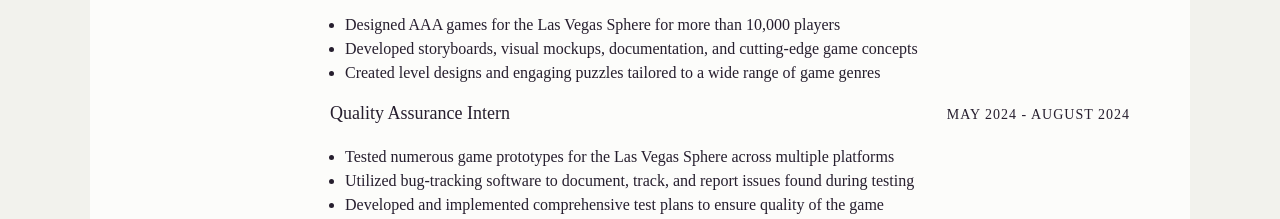
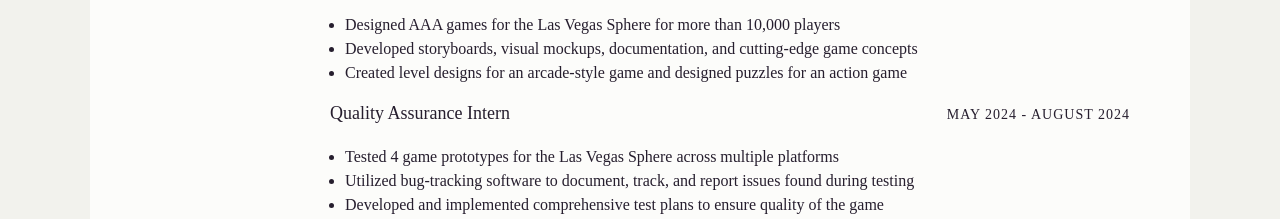
Before and after one commit to gwell09/Portfolio-Website, a plain HTML site: page resume.html in a window 1280 px wide. Shown: the part 680-899 px from the top of the page. Drawn offline with Linux system fonts and the light colour scheme; a web font is replaced by a local one.

Commit message:
resume update

```diff
--- a/resume.html
+++ b/resume.html
@@ -53,14 +53,14 @@
                 <ul class="desc">
                     <li>Designed AAA games for the Las Vegas Sphere for more than 10,000 players    </li>
                     <li>Developed storyboards, visual mockups, documentation, and cutting-edge game concepts</li>
-                    <li>Created level designs and engaging puzzles tailored to a wide range of game genres</li>
+                    <li>Created level designs for an arcade-style game and designed puzzles for an action game</li>
                 </ul>
                 <div class="row subsection">
                     <div class="emph col">Quality Assurance Intern</div>
                     <div class="col-right light"> May 2024 - August 2024</div>
                 </div>
                 <ul class="desc">
-                    <li>Tested numerous game prototypes for the Las Vegas Sphere across multiple platforms</li>
+                    <li>Tested 4 game prototypes for the Las Vegas Sphere across multiple platforms</li>
                     <li>Utilized bug-tracking software to document, track, and report issues found during testing</li>
                     <li>Developed and implemented comprehensive test plans to ensure quality of the game</li>
                 </ul>
```
